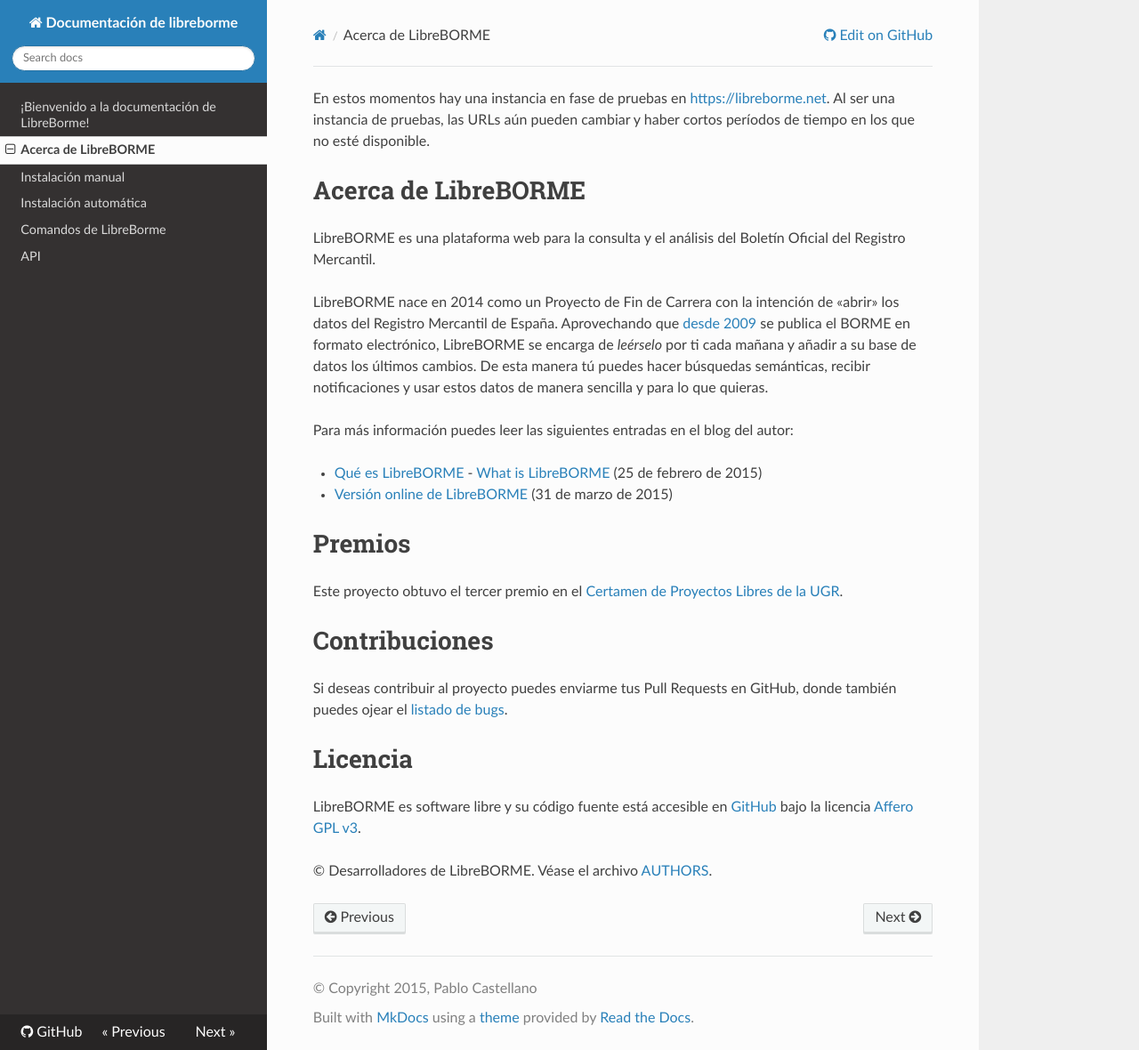
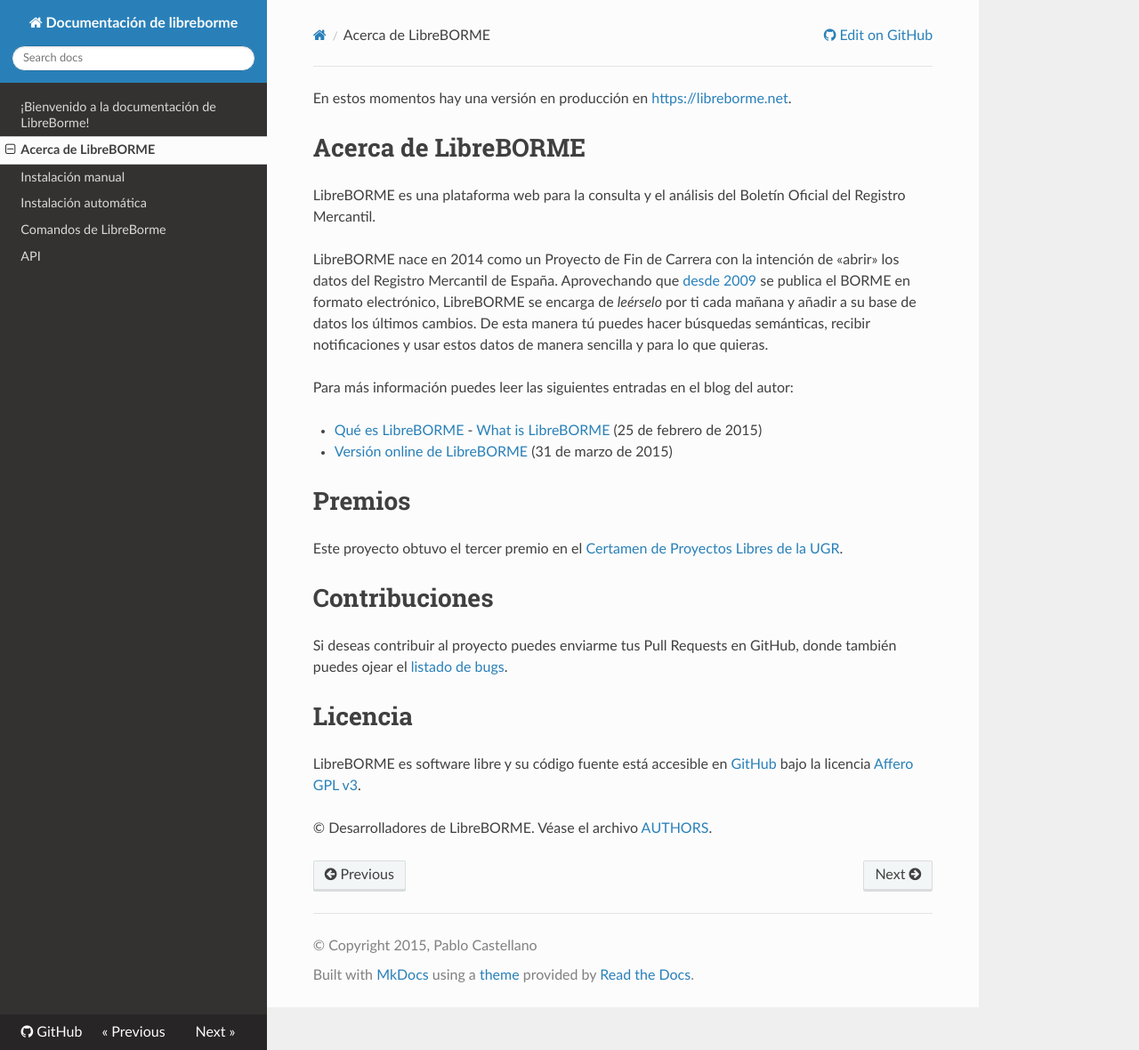
Before and after one commit to PabloCastellano/libreborme, an MkDocs documentation site: the page built from docs/introduction.md, in a window 1280 px wide and 1180 px high. Shown: the whole window at 89% size. Built offline with MkDocs 1.6.1, drawn with Linux system fonts in a browser that asks for light colours; nearby versions of some CDN libraries; old or Windows-style settings are respelled for this version of MkDocs.

Commit message:
Ya no hay beta
Conflicts:
	docs/introduction.md

```diff
--- a/docs/introduction.md
+++ b/docs/introduction.md
@@ -1,4 +1,4 @@
-En estos momentos hay una instancia en fase de pruebas en [https://libreborme.net](https://libreborme.net). Al ser una instancia de pruebas, las URLs aún pueden cambiar y haber cortos períodos de tiempo en los que no esté disponible.
+En estos momentos hay una versión en producción en [https://libreborme.net](https://libreborme.net).
 
 # Acerca de LibreBORME
 
```
Also changed, not shown: README.md (+1 -6 lines).
